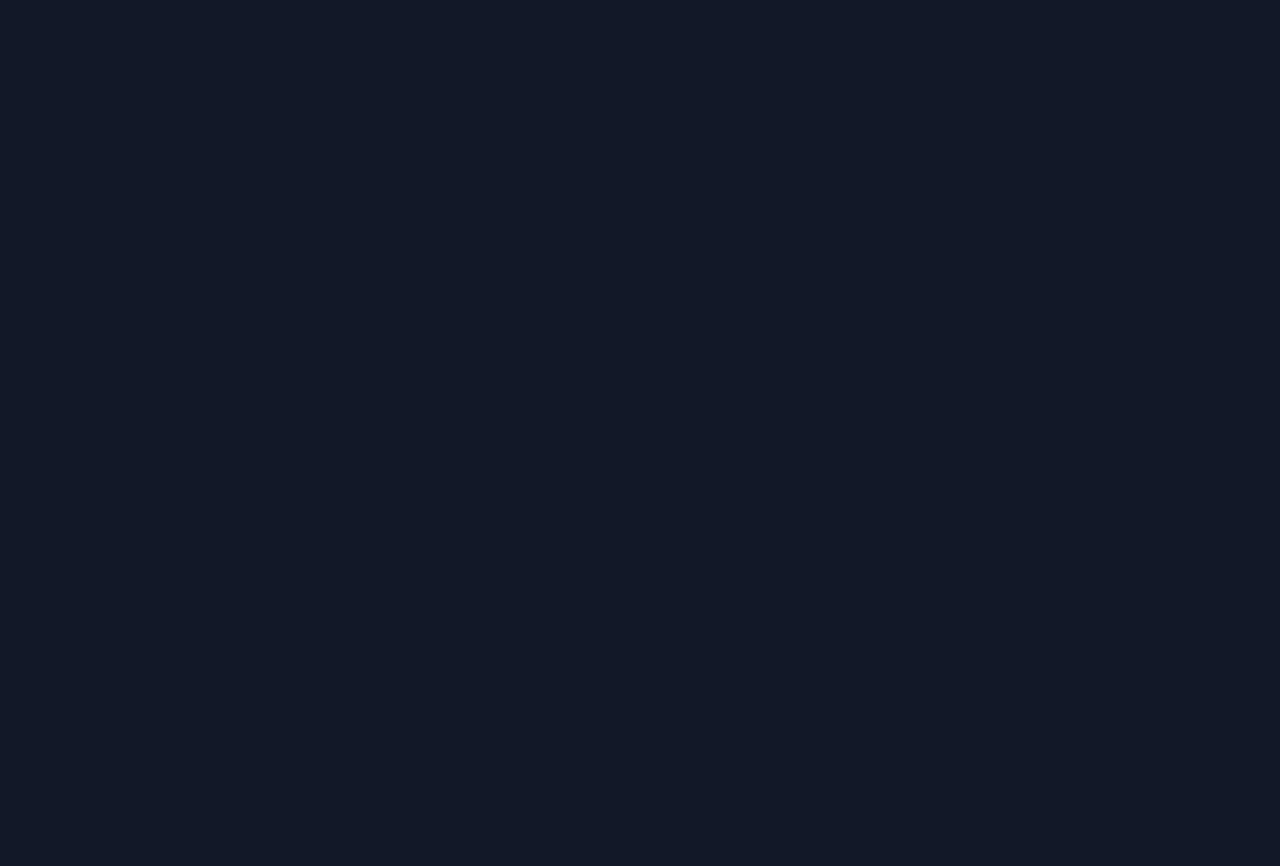
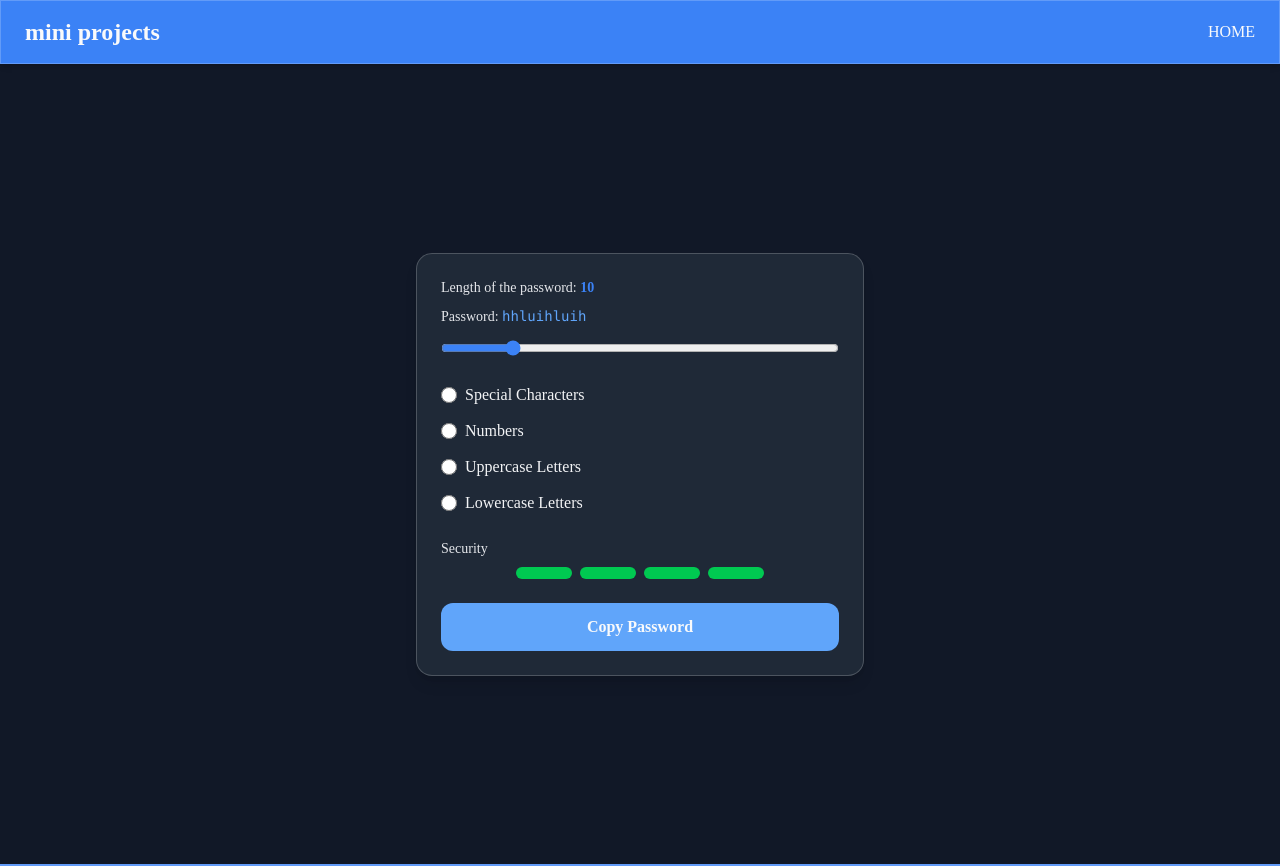
Before and after one commit to parvaneh-esmaili/mini-projects, an Angular app: page /password-generator in a window 1280 px wide. Before the commit this address led to /. Before the commit the page ends 800 px from the top, so only its background shows below. Built offline with nearby package versions, Linux system fonts and the light colour scheme.

Commit message:
feat: add UI for password generator component

```diff
--- a/src/app/_modules/projects/_cards/project-card/project-card.html
+++ b/src/app/_modules/projects/_cards/project-card/project-card.html
@@ -1,12 +1,12 @@
 <div
-  class="bg-white/10 backdrop-blur-md rounded-2xl w-96 shadow-md p-6 hover:shadow-lg border border-white/20 transition flex flex-col justify-between h-52"
+  class="bg-surface rounded-2xl w-96 shadow-md p-6 hover:shadow-lg border border-text/20 transition flex flex-col justify-between h-52"
 >
-  <h2 class="text-white font-semibold text-xl mb-2">{{ title }}</h2>
-  <p class="text-gray-300 mb-4">{{ description }}</p>
+  <h2 class="font-semibold text-xl mb-2">{{ title }}</h2>
+  <p class=" mb-4">{{ description }}</p>
   <button
     [ngClass]="{
-      'bg-purple-500 hover:bg-purple-600 text-white': !disabled,
-      'cursor-not-allowed opacity-50': disabled
+      'bg-primary hover:bg-secondary': !disabled,
+      'cursor-not-allowed opacity-50 ': disabled
     }"
     class="px-4 py-2 rounded-lg shadow-sm active:scale-95 duration-300 transition cursor-pointer"
     [disabled]="disabled"
--- a/src/app/_modules/projects/_components/footer/footer.html
+++ b/src/app/_modules/projects/_components/footer/footer.html
@@ -1,3 +1,3 @@
 <footer
-  class="z-100 bg-gradient-to-r from-purple-500/90 to-pink-500/90 border border-white/20 shadow-md text-white px-6 py-4"
+  class="z-100 bg-primary border border-white/20 shadow-md "
 ></footer>
--- a/src/app/_modules/projects/_components/header/header.html
+++ b/src/app/_modules/projects/_components/header/header.html
@@ -1,8 +1,8 @@
 <div
-  class="sticky z-100 top-0 left-0 right-0 bg-gradient-to-r from-indigo-500/90 to-purple-500/90 bg-white/10 backdrop-blur-md border border-white/20 shadow-md text-white px-6 py-4 flex items-center justify-between"
+  class="h-16 sticky z-100 top-0 left-0 right-0 bg-primary border border-white/20 shadow-md flex items-center justify-between px-6"
 >
   <h1 class="text-2xl font-bold">mini projects</h1>
-  <a routerLink="/home" class="hover:text-pink-300 transition cursor-pointer"
+  <a routerLink="/home" class="hover:text-bg transition cursor-pointer"
     >HOME</a
   >
 </div>
--- a/src/app/_modules/projects/_components/lorem-maker/lorem-maker.html
+++ b/src/app/_modules/projects/_components/lorem-maker/lorem-maker.html
@@ -2,14 +2,14 @@
   class=" min-h-screen w-full flex items-center justify-center p-6"
 >
   <div
-    class="bg-white/10 backdrop-blur-md rounded-xl p-6 border border-white/20 shadow  w-full max-w-3xl h-[30rem] overflow-hidden flex flex-col justify-baseline"
+    class="bg-surface rounded-xl p-6 border border-white/10 shadow w-full max-w-3xl h-[30rem] overflow-hidden flex flex-col justify-baseline"
   >
     <!-- عنوان -->
     <div>
       <h2 class="text-2xl font-bold mb-2 flex items-center gap-3">
-        <i class="fas fa-align-left text-pink-300"></i>
+        <i class="fas fa-align-left text-secondary"></i>
         <span class="tracking-widest">L O R E M</span>
-        <span class="tracking-widest text-pink-300">G E N E R A T O R</span>
+        <span class="tracking-widest text-secondary">G E N E R A T O R</span>
       </h2>
       <p class="text-sm text-gray-300 mb-6">
         Generate placeholder paragraphs for your UI or content blocks.
@@ -32,7 +32,7 @@
 
     <!-- آمار -->
     <div
-      class="flex justify-around items-center text-sm text-gray-200 mb-4 border border-white/20 rounded-xl h-10 bg-white/10"
+      class="flex justify-around items-center text-sm mb-4 border border-white/20 rounded-xl h-10 bg-white/10"
     >
       <p>
         Word Count: <span class="font-bold ">{{ wordCount }}</span>
@@ -53,13 +53,13 @@
 </div>
 @if(showToast){
 <div
-  class="fixed top-24 left-6 z-50 h-20 w-72 p-4 border border-green-600 rounded-xl bg-green-100 text-green-800 shadow-lg animate-fade-in-out transition-opacity flex flex-col items-center justify-between duration-300"
+  class="fixed top-24 left-6 z-50 h-20 w-72 p-4 border border-primary rounded-xl bg-secondary shadow-lg animate-fade-in-out transition-opacity flex flex-col items-center justify-between duration-300"
 >
   <div class="flex items-center gap-2 ">
-    <i class="fas fa-check-circle text-green-700"></i>
+    <i class="fas fa-check-circle text-accent"></i>
     <span class="font-medium">Paragraph copied successfully</span>
   </div>
-  <div class="h-2 w-full bg-green-700 rounded-full liner-animate"></div>
+  <div class="h-2 w-full bg-accent rounded-full liner-animate"></div>
 
 </div>
 }
--- a/src/app/_modules/projects/_components/lorem-maker/lorem-maker.ts
+++ b/src/app/_modules/projects/_components/lorem-maker/lorem-maker.ts
@@ -18,19 +18,19 @@ export class LoremMaker {
     {
       label: 'Add Sentence',
       icon: 'fa-plus-circle',
-      color: 'bg-green-500 hover:bg-green-600',
+      color: 'bg-accent hover:bg-primary',
       action: () => this.plusOne(),
     },
     {
       label: 'Delete Sentence',
       icon: 'fa-minus-circle',
-      color: 'bg-red-500 hover:bg-red-600',
+      color: 'bg-primary hover:bg-secondary',
       action: () => this.minusSentence(),
     },
     {
       label: 'Copy Paragraph',
       icon: 'fa-copy',
-      color: 'bg-blue-500 hover:bg-blue-600',
+      color: 'bg-secondary hover:bg-accent',
       action: () => this.copyText(),
     },
   ];
--- a/src/app/_modules/projects/_components/music-player/music-player.html
+++ b/src/app/_modules/projects/_components/music-player/music-player.html
@@ -2,7 +2,7 @@
   class="min-h-screen w-full flex items-center justify-center text-white p-6"
 >
   <div class="w-full max-w-6xl mx-auto grid grid-cols-1 md:grid-cols-3 gap-6">
-    <!-- 💖 لیست مورد علاقه‌ها -->
+    <!--  لیست مورد علاقه‌ها -->
     <div
       class="col-span-1 bg-white/10 backdrop-blur-md rounded-2xl p-4 border border-white/20 shadow-lg overflow-y-auto max-h-[32rem]"
     >
--- a/src/app/_modules/projects/_components/password-generators/password-generators.html
+++ b/src/app/_modules/projects/_components/password-generators/password-generators.html
@@ -1,5 +1,56 @@
-<div
-  class="min-h-screen w-full flex items-center justify-center text-white p-6"
->
+<div class="min-h-screen w-full flex items-center justify-center p-6 bg-bg">
+  <div class="w-full max-w-md mx-auto bg-surface border border-white-20 flex flex-col items-center justify-center gap-6 p-6 rounded-2xl shadow-lg">
 
+    <!-- Password length and slider -->
+    <div class="w-full space-y-2">
+      <p class="text-sm text-gray-200">
+        Length of the password: <span class="font-semibold text-primary">{{ passwordLength }}</span>
+      </p>
+      <p class="text-sm text-gray-200">
+        Password: <span class="font-mono text-secondary">{{ password }}</span>
+      </p>
+      <input type="range"
+             min="0"
+             max="60"
+             step="1"
+             [(ngModel)]="passwordLength"
+             class="w-full h-2 accent-primary rounded-lg cursor-pointer"/>
+    </div>
+
+    <!-- Character options -->
+    <div class="flex flex-col gap-3 w-full text-gray-100">
+      <label class="flex items-center gap-2 cursor-pointer">
+        <input type="radio" class="w-4 h-4 text-primary focus:ring-primary"/>
+        <span>Special Characters</span>
+      </label>
+      <label class="flex items-center gap-2 cursor-pointer">
+        <input type="radio" class="w-4 h-4 text-primary focus:ring-primary"/>
+        <span>Numbers</span>
+      </label>
+      <label class="flex items-center gap-2 cursor-pointer">
+        <input type="radio" class="w-4 h-4 text-primary focus:ring-primary"/>
+        <span>Uppercase Letters</span>
+      </label>
+      <label class="flex items-center gap-2 cursor-pointer">
+        <input type="radio" class="w-4 h-4 text-primary focus:ring-primary"/>
+        <span>Lowercase Letters</span>
+      </label>
+    </div>
+
+    <!-- Security strength -->
+    <div class="w-full space-y-2">
+      <p class="text-sm text-gray-200">Security</p>
+      <div class="flex items-center justify-center gap-2">
+        <div class="h-3 w-14 rounded-full bg-green-500"></div>
+        <div class="h-3 w-14 rounded-full bg-green-500"></div>
+        <div class="h-3 w-14 rounded-full bg-green-500"></div>
+        <div class="h-3 w-14 rounded-full bg-green-500"></div>
+      </div>
+    </div>
+
+    <!-- Copy button -->
+    <button class="h-12 w-full bg-secondary rounded-xl cursor-pointer hover:bg-primary active:scale-95 transition duration-300 font-semibold ">
+      Copy Password
+    </button>
+  </div>
 </div>
--- a/src/app/_modules/projects/_components/password-generators/password-generators.ts
+++ b/src/app/_modules/projects/_components/password-generators/password-generators.ts
@@ -1,11 +1,14 @@
 import { Component } from '@angular/core';
+import { FormsModule } from '@angular/forms';
 
 @Component({
   selector: 'app-password-generators',
-  imports: [],
+  imports: [FormsModule],
   templateUrl: './password-generators.html',
   styleUrl: './password-generators.css'
 })
 export class PasswordGenerators {
+  password: string = 'hhluihluih';
+  passwordLength: number= this.password.length
 
 }
--- a/src/app/_modules/projects/_components/todo-list/todo-list.html
+++ b/src/app/_modules/projects/_components/todo-list/todo-list.html
@@ -1,5 +1,5 @@
 <div
-  class="h-screen w-full grid grid-cols-4 gap-6 p-6"
+  class="absolute h-screen w-full grid grid-cols-4 gap-6 p-6"
 >
   <!-- New -->
   <div
--- a/src/app/_modules/projects/projects-routing-module.ts
+++ b/src/app/_modules/projects/projects-routing-module.ts
@@ -19,7 +19,7 @@ const routes: Routes = [
       { path: 'todo-list', component: TodoList },
       { path: 'lurem-maker', component: LoremMaker },
       { path: 'quiz-app', component: QuizApp },
-      { path: 'Password-generator', component: PasswordGenerators}
+      { path: 'password-generator', component: PasswordGenerators}
     ],
   },
 ];
--- a/src/styles.css
+++ b/src/styles.css
@@ -7,6 +7,11 @@
   --bg-color: #111827;
   --surface-color: #1F2937;
   --text-color: #F9FAFB;
+  --white-20: rgba(255, 255, 255, 0.2);
+  --success: #22c55e;     /* Green-500 */
+  --neutral: #e5e7eb;     /* Gray-200 */
+  --text-muted: #6b7280;  /* Gray-500 */
+
 }
 
 @theme {
@@ -16,6 +21,9 @@
   --color-bg: var(--bg-color);
   --color-surface: var(--surface-color);
   --color-text: var(--text-color);
+  --color-white-20: var(--white-20);
+  --color-success: var(--success);
+  --color-text-muted: var(--text-muted)
 }
 
 @import 'tailwindcss';
```
